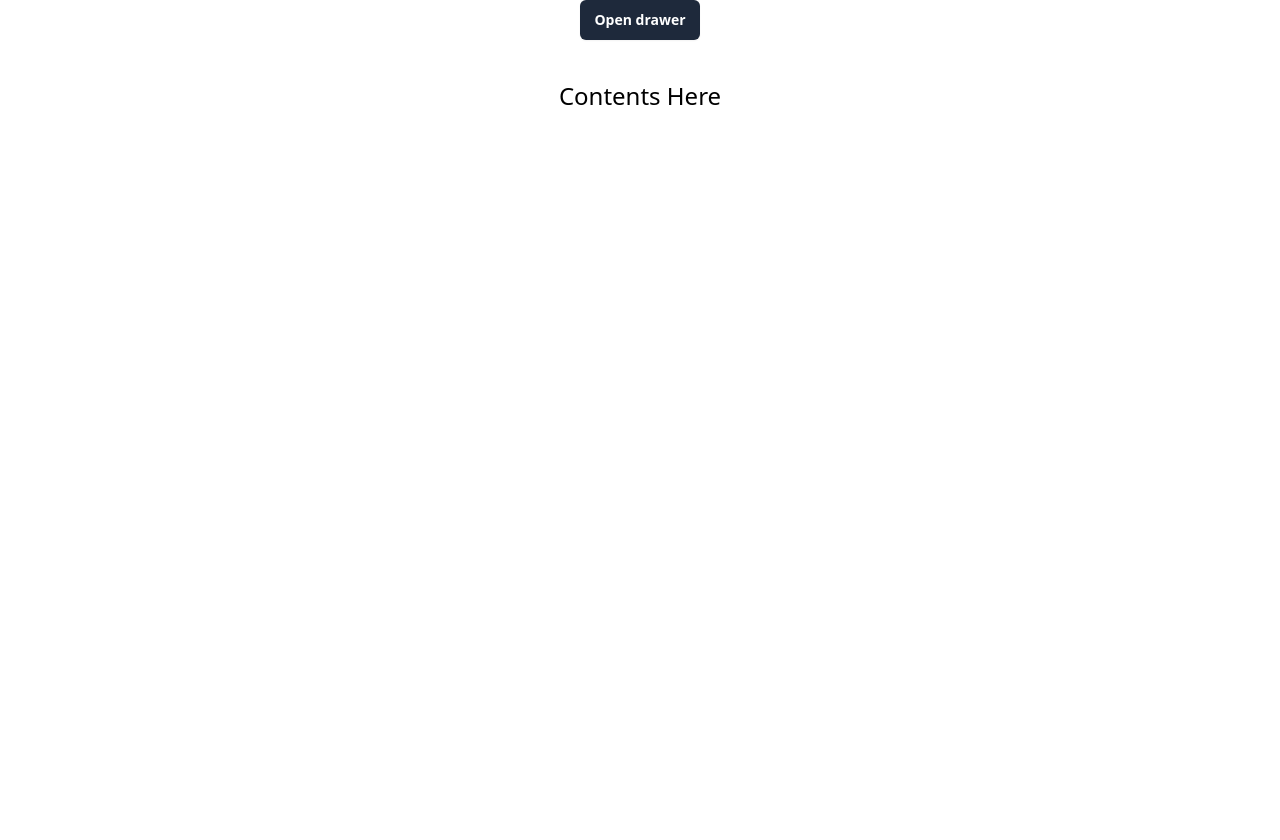
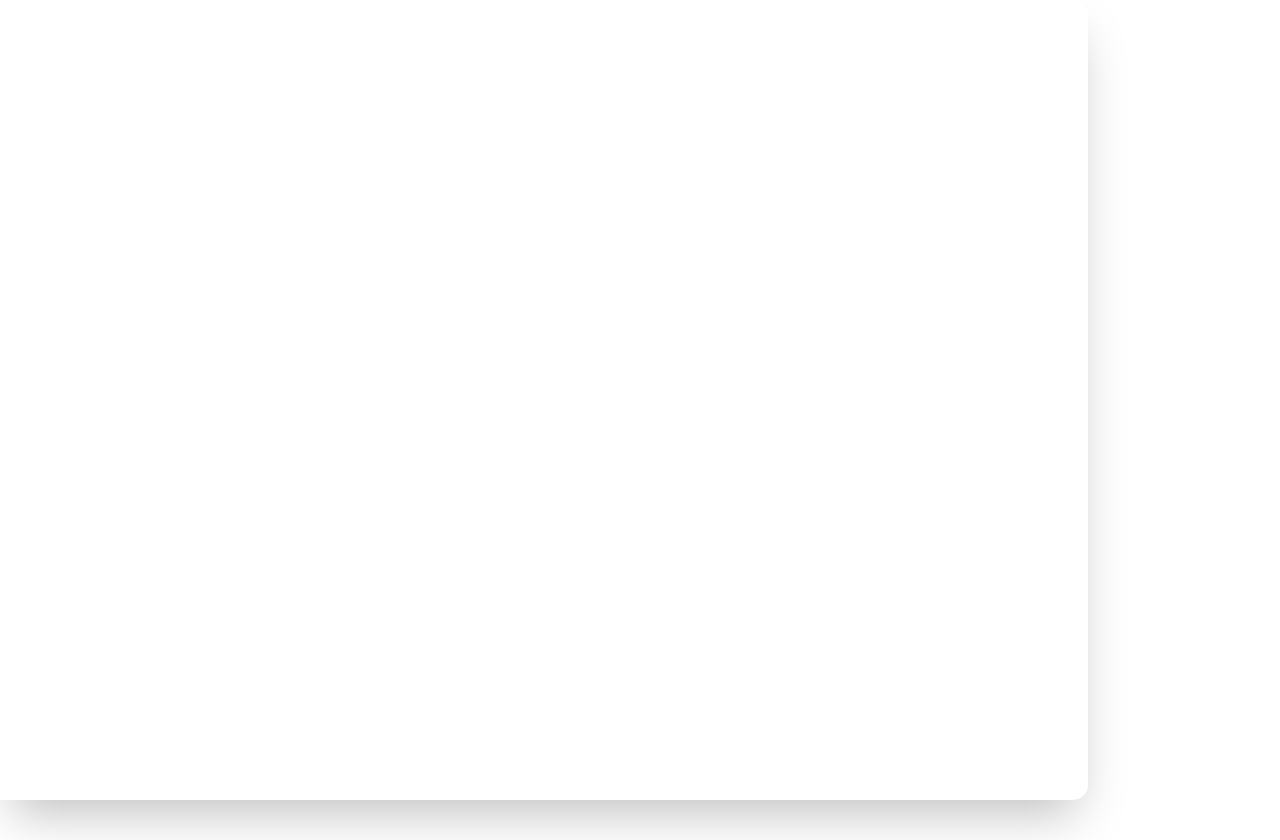
Before and after one commit to nurul-komor/instagram-drawer, a website: page dist/index.html in a window 1280 px wide. Drawn offline with nearby package versions, Linux system fonts and the light colour scheme; files that its build step writes are made by us from their sources.

Commit message:
Update index.html

```diff
--- a/dist/index.html
+++ b/dist/index.html
@@ -15,7 +15,7 @@
     <button class="drawer-btn text-center rounded-md bg-slate-800 px-3.5 py-2.5 text-sm font-semibold text-white shadow-sm hover:bg-slate-700 focus-visible:outline focus-visible:outline-2 focus-visible:outline-offset-2 focus-visible:outline-indigo-600 inline-block">Open drawer</button>
    </div>
     <!-- drawer starts -->
-    <div class="fixed max-w-[50%]  top-0 left-0 h-screen text-right min-w-300px z-50  shadow-2xl rounded-r-[15px] bg-white dark:bg-slate-600"
+    <div class="fixed max-w-[50%]  top-0 left-0 h-screen text-right min-w-[85%] md:min-w-300px z-50  shadow-2xl rounded-r-[15px] bg-white dark:bg-slate-600"
         area-describedby="drawer" id="custom-drawer">
         <div class="drawer-content hide p-5">
             <ul class="w-full">
```
